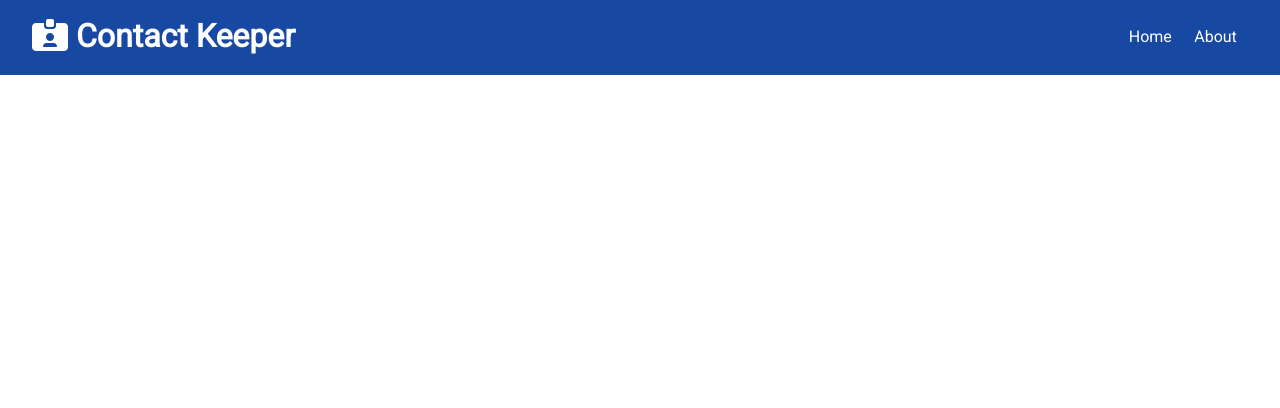
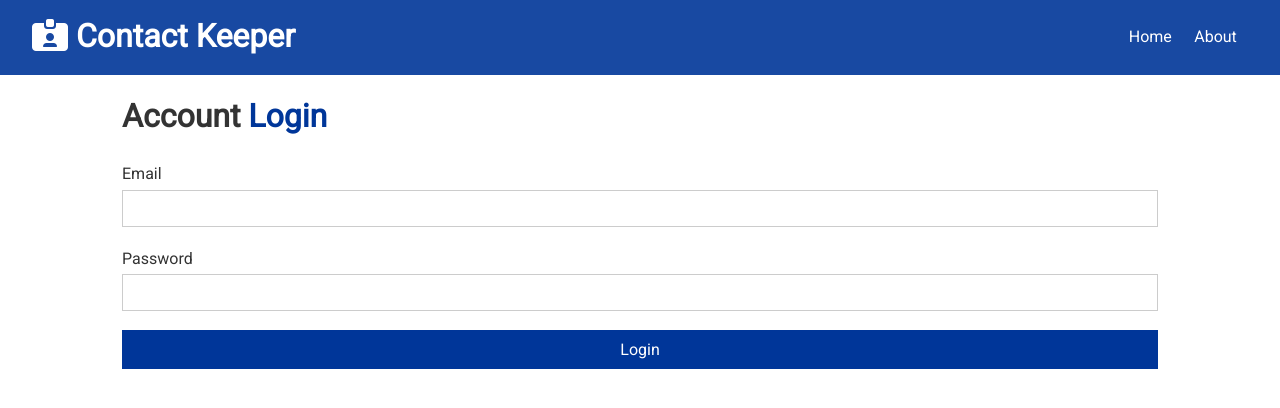
Before and after one commit to arhamilton92/ContactKeeper, a React (Create React App) app in the folder client/: page /login in a window 1280 px wide. Shown: the top 408 px of the page. Built offline with nearby package versions, Linux system fonts and the light colour scheme.

Commit message:
added login page with form to login user.

```diff
--- a/client/src/App.js
+++ b/client/src/App.js
@@ -6,6 +6,7 @@
 import Home from './components/pages/Home';
 import About from './components/pages/About';
 import Register from './components/auth/Register';
+import Login from './components/auth/Login';
 
 import ContactState from './context/contact/ContactState';
 import AuthState from './context/auth/AuthState';
@@ -22,6 +23,7 @@
                 <Route exact path='/' component={ Home } />
                 <Route exact path='/about' component={ About } />
                 <Route exact path='/register' component={ Register } />
+                <Route exact path='/login' component={ Login } />
               </Switch>
             </div>
           </Fragment>
--- a/client/src/components/auth/Login.jsx
+++ b/client/src/components/auth/Login.jsx
@@ -0,0 +1,38 @@
+import React, { useState } from 'react'
+
+const Login = () => {
+    const [user, setUser] = useState({
+        email: '',
+        password: ''
+    })
+
+    const { email, password } = user;
+
+    const onChange = e => setUser({ ...user, [e.target.name]: e.target.value })
+
+    const onSubmit = e => {
+        e.preventDefault();
+        console.log('Login submit')
+    }
+
+    return (
+        <div classname='form-container'>
+            <h1>
+                Account <span className="text-primary">Login</span>
+            </h1>
+            <form onSubmit={onSubmit}>
+                <div className="form-group">
+                    <label htmlFor="email">Email</label>
+                    <input type="email" name="email" value={email} onChange={onChange}/>
+                </div>
+                <div className="form-group">
+                    <label htmlFor="password">Password</label>
+                    <input type="password" name="password" value={password} onChange={onChange}/>
+                </div>
+                <input type="submit" value="Login" className="btn btn-primary btn-block" />
+            </form>
+        </div>
+    )
+}
+
+export default Login
```
